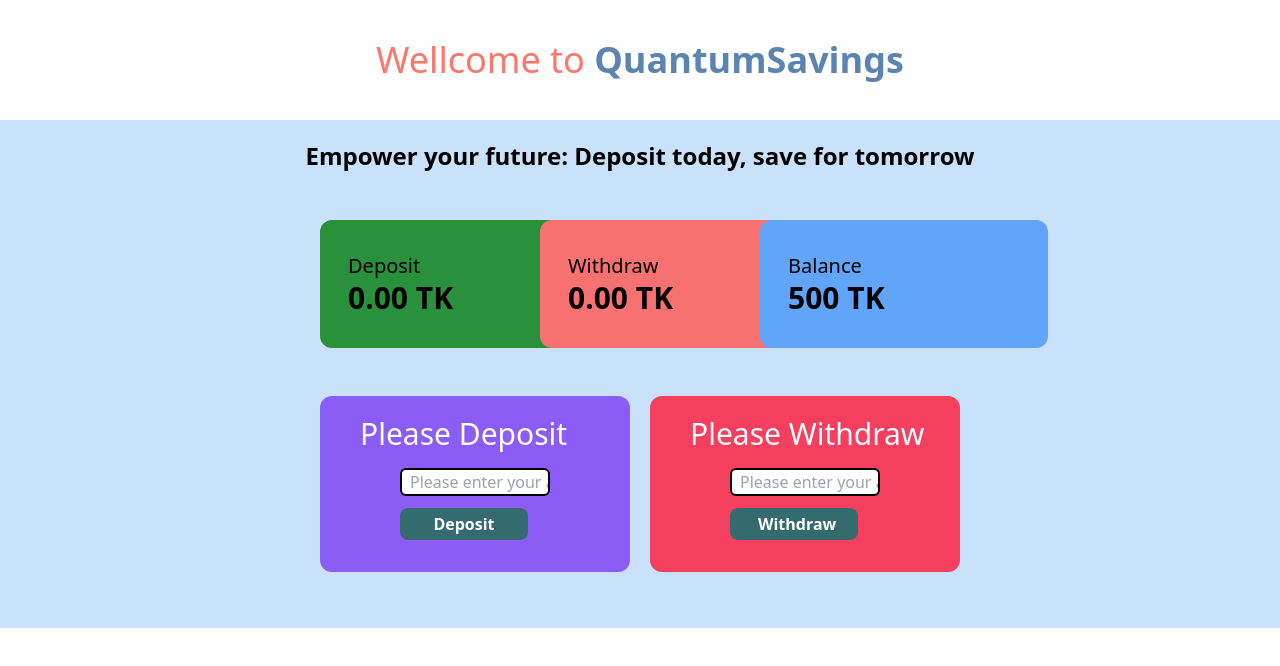
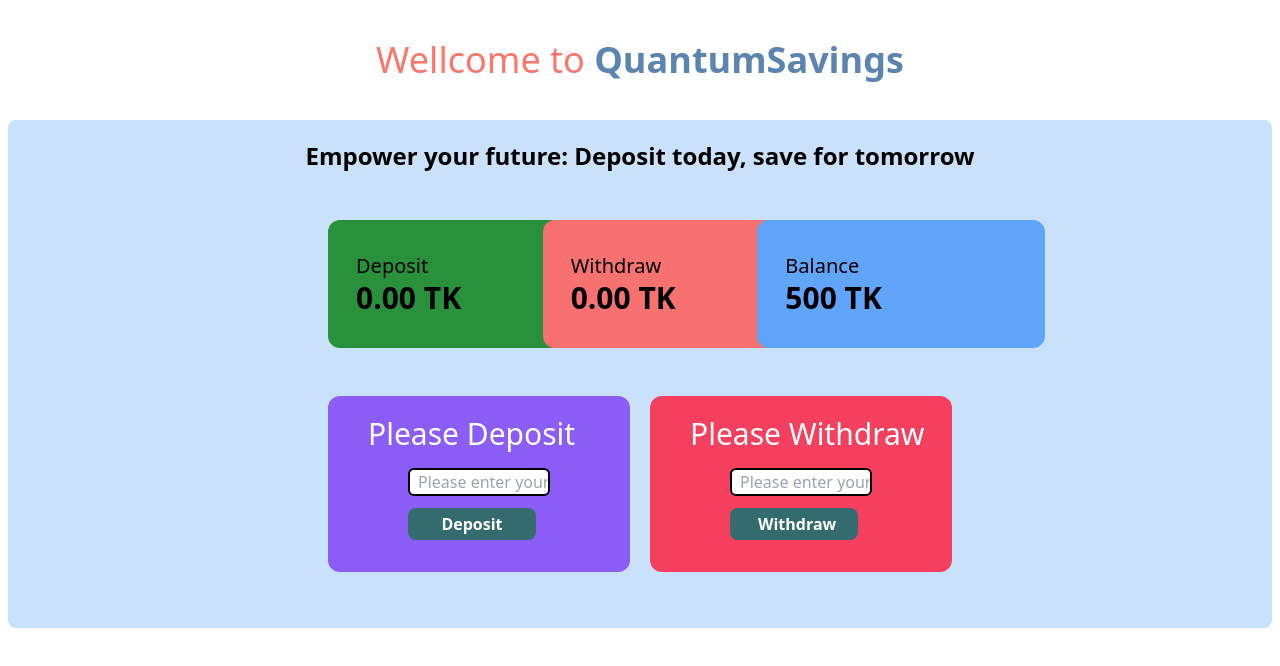
Before and after one commit to Hridooyislam/Quantam_Bank, a plain HTML site: page index_2.html in a window 1280 px wide. Drawn offline with nearby package versions, Linux system fonts and the light colour scheme.

Commit message:
Hotfix Update

```diff
--- a/index_2.html
+++ b/index_2.html
@@ -11,7 +11,7 @@
         <h1 class="text-center text-4xl text-[#FC766AFF] " >Wellcome to <span class="font-semibold text-[#5B84B1FF]">QuantumSavings</span></h1>
     </header>
     <main>
-        <section class="bg-[#c9e1fa] ">
+        <section class="bg-[#c9e1fa] mx-2 rounded-lg">
             <h1 class="pt-5 text-2xl font-semibold  text-center">Empower your future: Deposit today, save for tomorrow</h1>
             <div class="py-12 grid grid-cols-3 gap-5 px-80 ">
                 <div class="bg-[#29913b]	h-32 w-72 rounded-xl pt-8 pl-7" >
```
